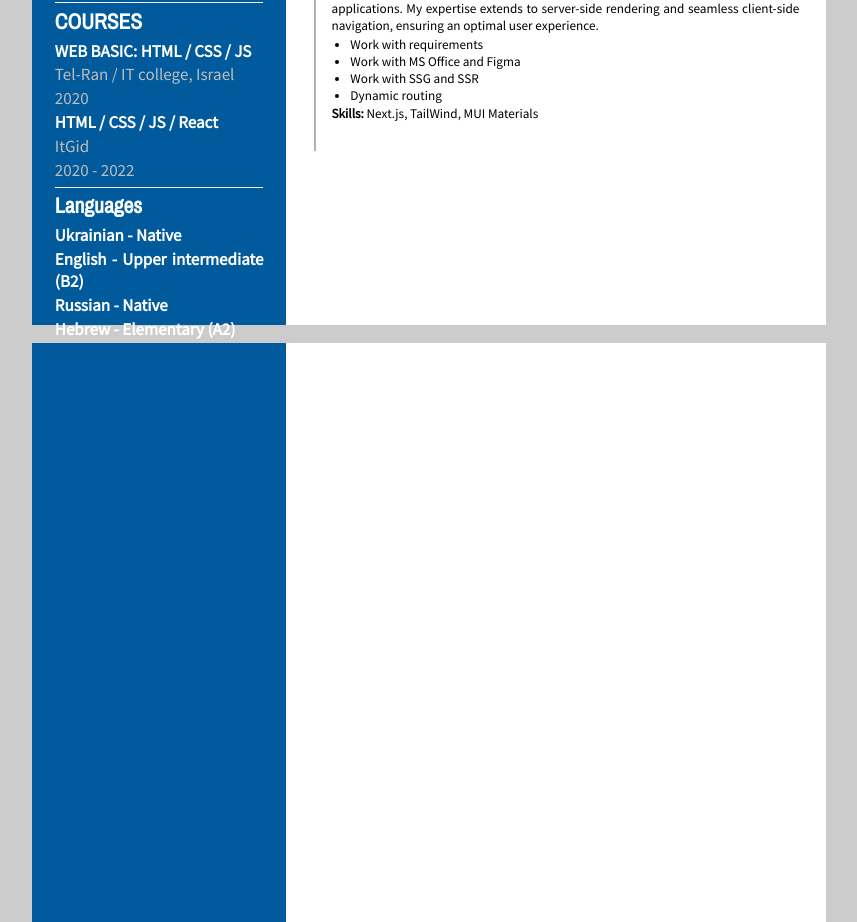
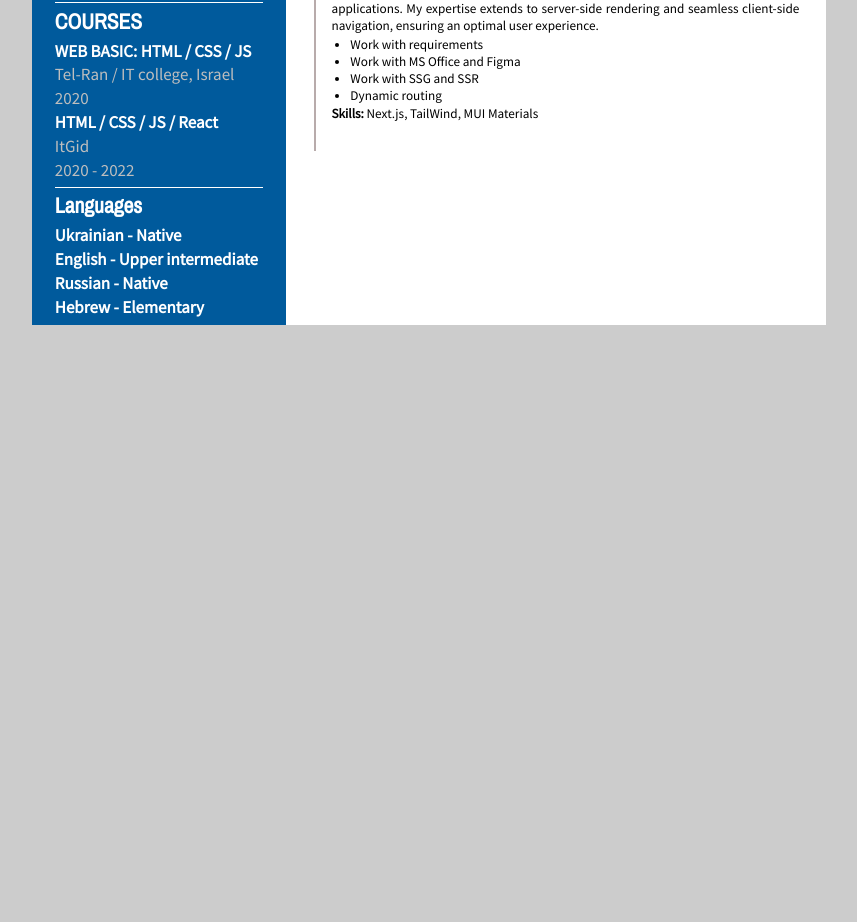
Before and after one commit to DenysSergeev/HTML-CSS-CV, a plain HTML site: page index.html in a window 1280 px wide. Shown: the part 798-1720 px from the top of the page, without its empty margins (211-1068 px from the left). After the commit the page ends 1123 px from the top, so only its background shows below. Drawn offline with nearby package versions, Linux system fonts and the light colour scheme.

```diff
--- a/index.html
+++ b/index.html
@@ -232,7 +232,7 @@
 
               <div class="smallText">
                 <p class="bolded white">
-                    English - Upper intermediate (B2)
+                    English - Upper intermediate
                 </p>
               </div>
 
@@ -244,7 +244,7 @@
 
               <div class="smallText">
                 <p class="bolded white">
-                    Hebrew - Elementary (A2)
+                    Hebrew - Elementary
                 </p>
               </div>
           </div>
@@ -369,12 +369,12 @@
       </div>
     </div>
   </page>
-  <page size="A4">
+  <!-- <page size="A4">
     <div class="container">
       <div class="leftPanel">
       </div>
       <div class="rightPanel">
       </div>
-  </page>
+  </page>    -->
 </body>
 </html>
```
Also changed, not shown: 1 other file.
